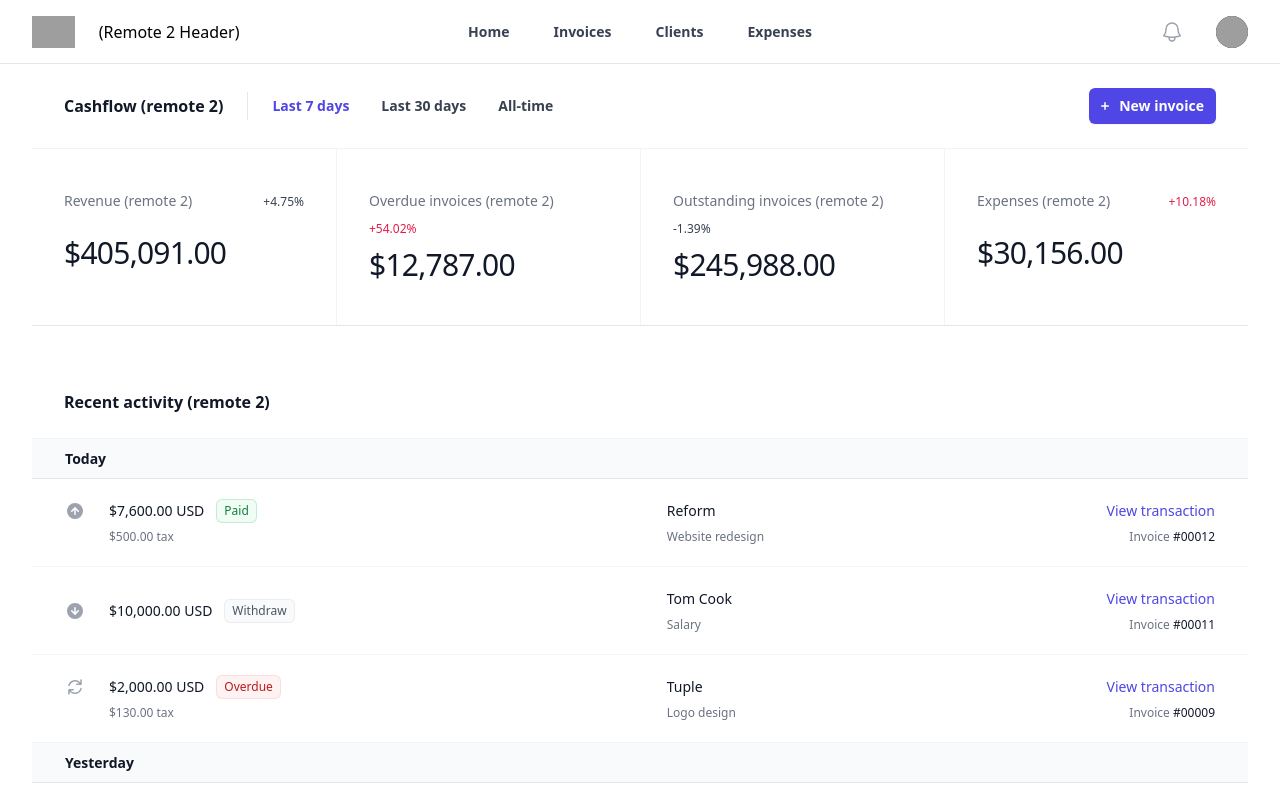
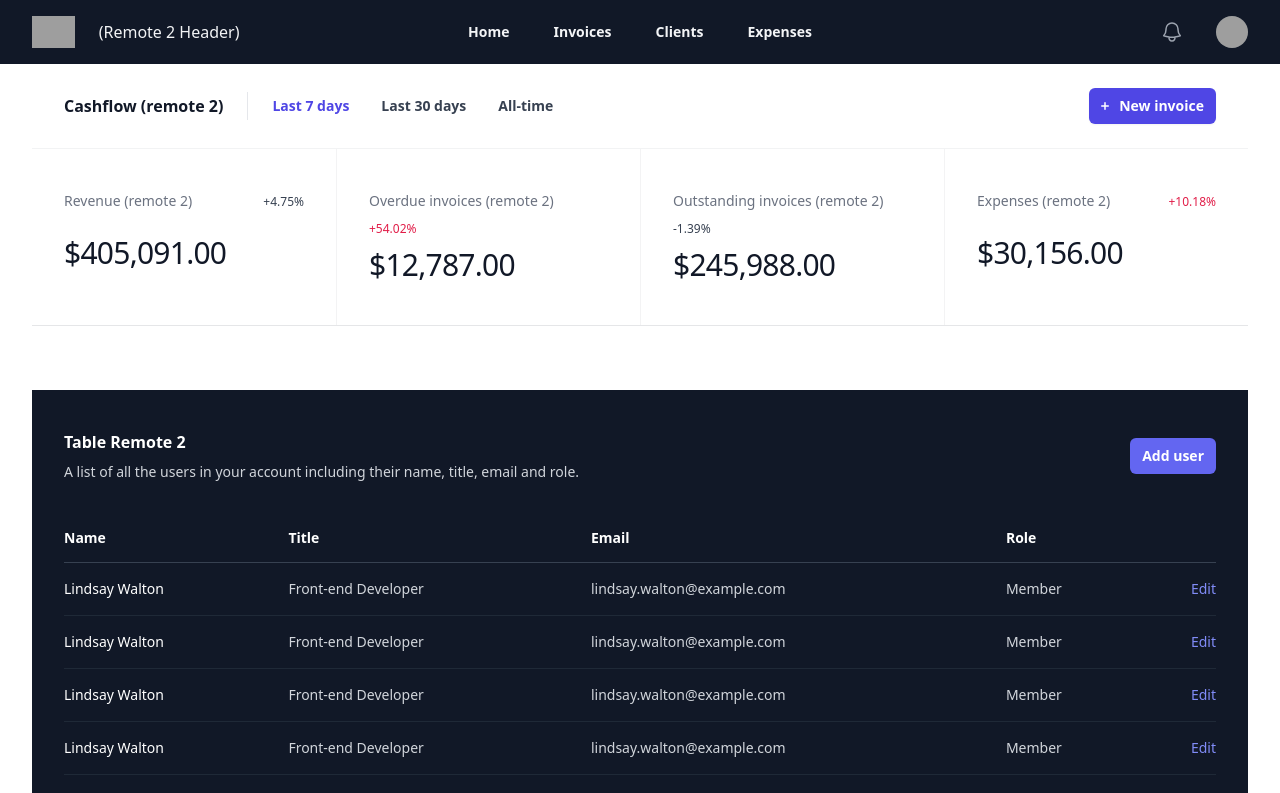
Before and after one commit to dccabs/next-mf-test-remote-2, a Next.js app: page /solutions in a window 1280 px wide. Shown: the top 793 px of the page. Built offline with nearby package versions, Linux system fonts and the light colour scheme; grey boxes are pictures that could not be loaded.

Commit message:
make some dark mode to make it more obvious

```diff
--- a/components/Header.js
+++ b/components/Header.js
@@ -19,12 +19,12 @@ export default function Example() {
     const [mobileMenuOpen, setMobileMenuOpen] = useState(false)
 
     return (
-            <header className="absolute inset-x-0 top-0 z-50 flex h-16 border-b border-gray-900/10">
+            <header className="absolute inset-x-0 top-0 z-50 flex h-16 border-b border-gray-900/10 bg-gray-900 text-gray-100">
                 <div className="mx-auto flex w-full max-w-7xl items-center justify-between px-4 sm:px-6 lg:px-8">
                     <div className="flex flex-1 items-center gap-x-6">
                         <button type="button" className="-m-3 p-3 md:hidden" onClick={() => setMobileMenuOpen(true)}>
                             <span className="sr-only">Open main menu</span>
-                            <Bars3Icon className="h-5 w-5 text-gray-900" aria-hidden="true" />
+                            <Bars3Icon className="h-5 w-5 text-gray-100" aria-hidden="true" />
                         </button>
                         <img
                             className="h-8 w-auto"
@@ -32,7 +32,7 @@ export default function Example() {
                             alt="Your Company"
                         /> (Remote 2 Header)
                     </div>
-                    <nav className="hidden md:flex md:gap-x-11 md:text-sm md:font-semibold md:leading-6 md:text-gray-700">
+                    <nav className="hidden md:flex md:gap-x-11 md:text-sm md:font-semibold md:leading-6 md:text-gray-100">
                         {navigation.map((item, itemIdx) => (
                             <a key={itemIdx} href={item.href}>
                                 {item.name}
@@ -40,7 +40,7 @@ export default function Example() {
                         ))}
                     </nav>
                     <div className="flex flex-1 items-center justify-end gap-x-8">
-                        <button type="button" className="-m-2.5 p-2.5 text-gray-400 hover:text-gray-500">
+                        <button type="button" className="-m-2.5 p-2.5 text-gray-400 hover:text-gray-100">
                             <span className="sr-only">View notifications</span>
                             <BellIcon className="h-6 w-6" aria-hidden="true" />
                         </button>
@@ -56,9 +56,9 @@ export default function Example() {
                 </div>
                 <Dialog as="div" className="lg:hidden" open={mobileMenuOpen} onClose={setMobileMenuOpen}>
                     <div className="fixed inset-0 z-50" />
-                    <Dialog.Panel className="fixed inset-y-0 left-0 z-50 w-full overflow-y-auto bg-white px-4 pb-6 sm:max-w-sm sm:px-6 sm:ring-1 sm:ring-gray-900/10">
+                    <Dialog.Panel className="fixed inset-y-0 left-0 z-50 w-full overflow-y-auto bg-gray-900 px-4 pb-6 sm:max-w-sm sm:px-6 sm:ring-1 sm:ring-gray-900/10">
                         <div className="-ml-0.5 flex h-16 items-center gap-x-6">
-                            <button type="button" className="-m-2.5 p-2.5 text-gray-700" onClick={() => setMobileMenuOpen(false)}>
+                            <button type="button" className="-m-2.5 p-2.5 text-gray-`00" onClick={() => setMobileMenuOpen(false)}>
                                 <span className="sr-only">Close menu</span>
                                 <XMarkIcon className="h-6 w-6" aria-hidden="true" />
                             </button>
@@ -78,7 +78,7 @@ export default function Example() {
                                 <a
                                     key={item.name}
                                     href={item.href}
-                                    className="-mx-3 block rounded-lg px-3 py-2 text-base font-semibold leading-7 text-gray-900 hover:bg-gray-50"
+                                    className="-mx-3 block rounded-lg px-3 py-2 text-base font-semibold leading-7 text-gray-100 hover:bg-gray-50"
                                 >
                                     {item.name}
                                 </a>
--- a/components/RecentActivityTable.js
+++ b/components/RecentActivityTable.js
@@ -68,110 +68,87 @@ const days = [
   },
 ];
 
+const people = [
+  { name: 'Lindsay Walton', title: 'Front-end Developer', email: 'lindsay.walton@example.com', role: 'Member' },
+  { name: 'Lindsay Walton', title: 'Front-end Developer', email: 'lindsay.walton@example.com', role: 'Member' },
+
+  { name: 'Lindsay Walton', title: 'Front-end Developer', email: 'lindsay.walton@example.com', role: 'Member' },
+
+  { name: 'Lindsay Walton', title: 'Front-end Developer', email: 'lindsay.walton@example.com', role: 'Member' },
+
+  { name: 'Lindsay Walton', title: 'Front-end Developer', email: 'lindsay.walton@example.com', role: 'Member' },
+
+  { name: 'Lindsay Walton', title: 'Front-end Developer', email: 'lindsay.walton@example.com', role: 'Member' },
+
+  { name: 'Lindsay Walton', title: 'Front-end Developer', email: 'lindsay.walton@example.com', role: 'Member' },
+
+  // More people...
+]
+
 function classNames(...classes) {
   return classes.filter(Boolean).join(" ");
 }
 
 export default function RecentActivityTable() {
   return (
-    <div>
-      <div className="mx-auto max-w-7xl px-4 sm:px-6 lg:px-8">
-        <h2 className="mx-auto max-w-2xl text-base font-semibold leading-6 text-gray-900 lg:mx-0 lg:max-w-none">
-          Recent activity (remote 2)
-        </h2>
+      <div className="bg-gray-900">
+        <div className="mx-auto max-w-7xl">
+          <div className="bg-gray-900 py-10">
+            <div className="px-4 sm:px-6 lg:px-8">
+              <div className="sm:flex sm:items-center">
+                <div className="sm:flex-auto">
+                  <h1 className="text-base font-semibold leading-6 text-white">Table Remote 2</h1>
+                  <p className="mt-2 text-sm text-gray-300">
+                    A list of all the users in your account including their name, title, email and role.
+                  </p>
                 </div>
-      <div className="mt-6 overflow-hidden border-t border-gray-100">
-        <div className="mx-auto max-w-7xl px-4 sm:px-6 lg:px-8">
-          <div className="mx-auto max-w-2xl lg:mx-0 lg:max-w-none">
-            <table className="w-full text-left">
-              <thead className="sr-only">
+                <div className="mt-4 sm:ml-16 sm:mt-0 sm:flex-none">
+                  <button
+                      type="button"
+                      className="block rounded-md bg-indigo-500 px-3 py-2 text-center text-sm font-semibold text-white hover:bg-indigo-400 focus-visible:outline focus-visible:outline-2 focus-visible:outline-offset-2 focus-visible:outline-indigo-500"
+                  >
+                    Add user
+                  </button>
+                </div>
+              </div>
+              <div className="mt-8 flow-root">
+                <div className="-mx-4 -my-2 overflow-x-auto sm:-mx-6 lg:-mx-8">
+                  <div className="inline-block min-w-full py-2 align-middle sm:px-6 lg:px-8">
+                    <table className="min-w-full divide-y divide-gray-700">
+                      <thead>
                       <tr>
-                  <th>Amount</th>
-                  <th className="hidden sm:table-cell">Client</th>
-                  <th>More details</th>
+                        <th scope="col" className="py-3.5 pl-4 pr-3 text-left text-sm font-semibold text-white sm:pl-0">
+                          Name
+                        </th>
+                        <th scope="col" className="px-3 py-3.5 text-left text-sm font-semibold text-white">
+                          Title
+                        </th>
+                        <th scope="col" className="px-3 py-3.5 text-left text-sm font-semibold text-white">
+                          Email
+                        </th>
+                        <th scope="col" className="px-3 py-3.5 text-left text-sm font-semibold text-white">
+                          Role
+                        </th>
+                        <th scope="col" className="relative py-3.5 pl-3 pr-4 sm:pr-0">
+                          <span className="sr-only">Edit</span>
+                        </th>
                       </tr>
                       </thead>
-              <tbody>
-                {days.map((day) => (
-                  <Fragment key={day.dateTime}>
-                    <tr className="text-sm leading-6 text-gray-900">
-                      <th
-                        scope="colgroup"
-                        colSpan={3}
-                        className="relative isolate py-2 font-semibold"
-                      >
-                        <time dateTime={day.dateTime}>{day.date}</time>
-                        <div className="absolute inset-y-0 right-full -z-10 w-screen border-b border-gray-200 bg-gray-50" />
-                        <div className="absolute inset-y-0 left-0 -z-10 w-screen border-b border-gray-200 bg-gray-50" />
-                      </th>
-                    </tr>
-                    {day.transactions.map((transaction) => (
-                      <tr key={transaction.id}>
-                        <td className="relative py-5 pr-6">
-                          <div className="flex gap-x-6">
-                            <transaction.icon
-                              className="hidden h-6 w-5 flex-none text-gray-400 sm:block"
-                              aria-hidden="true"
-                            />
-                            <div className="flex-auto">
-                              <div className="flex items-start gap-x-3">
-                                <div className="text-sm font-medium leading-6 text-gray-900">
-                                  {transaction.amount}
-                                </div>
-                                <div
-                                  className={classNames(
-                                    statuses[transaction.status],
-                                    "rounded-md py-1 px-2 text-xs font-medium ring-1 ring-inset"
-                                  )}
-                                >
-                                  {transaction.status}
-                                </div>
-                              </div>
-                              {transaction.tax ? (
-                                <div className="mt-1 text-xs leading-5 text-gray-500">
-                                  {transaction.tax} tax
-                                </div>
-                              ) : null}
-                            </div>
-                          </div>
-                          <div className="absolute bottom-0 right-full h-px w-screen bg-gray-100" />
-                          <div className="absolute bottom-0 left-0 h-px w-screen bg-gray-100" />
+                      <tbody className="divide-y divide-gray-800">
+                      {people.map((person) => (
+                          <tr key={person.email}>
+                            <td className="whitespace-nowrap py-4 pl-4 pr-3 text-sm font-medium text-white sm:pl-0">
+                              {person.name}
                             </td>
-                        <td className="hidden py-5 pr-6 sm:table-cell">
-                          <div className="text-sm leading-6 text-gray-900">
-                            {transaction.client}
-                          </div>
-                          <div className="mt-1 text-xs leading-5 text-gray-500">
-                            {transaction.description}
-                          </div>
-                        </td>
-                        <td className="py-5 text-right">
-                          <div className="flex justify-end">
-                            <a
-                              href={transaction.href}
-                              className="text-sm font-medium leading-6 text-indigo-600 hover:text-indigo-500"
-                            >
-                              View
-                              <span className="hidden sm:inline">
-                                {" "}
-                                transaction
-                              </span>
-                              <span className="sr-only">
-                                , invoice #{transaction.invoiceNumber},{" "}
-                                {transaction.client}
-                              </span>
+                            <td className="whitespace-nowrap px-3 py-4 text-sm text-gray-300">{person.title}</td>
+                            <td className="whitespace-nowrap px-3 py-4 text-sm text-gray-300">{person.email}</td>
+                            <td className="whitespace-nowrap px-3 py-4 text-sm text-gray-300">{person.role}</td>
+                            <td className="relative whitespace-nowrap py-4 pl-3 pr-4 text-right text-sm font-medium sm:pr-0">
+                              <a href="#" className="text-indigo-400 hover:text-indigo-300">
+                                Edit<span className="sr-only">, {person.name}</span>
                               </a>
-                          </div>
-                          <div className="mt-1 text-xs leading-5 text-gray-500">
-                            Invoice{" "}
-                            <span className="text-gray-900">
-                              #{transaction.invoiceNumber}
-                            </span>
-                          </div>
                             </td>
                           </tr>
-                    ))}
-                  </Fragment>
                       ))}
                       </tbody>
                     </table>
@@ -179,5 +156,8 @@ export default function RecentActivityTable() {
                 </div>
               </div>
             </div>
+          </div>
+        </div>
+      </div>
   );
 }
```
Lines whose indentation alone changed are shown as unchanged.
